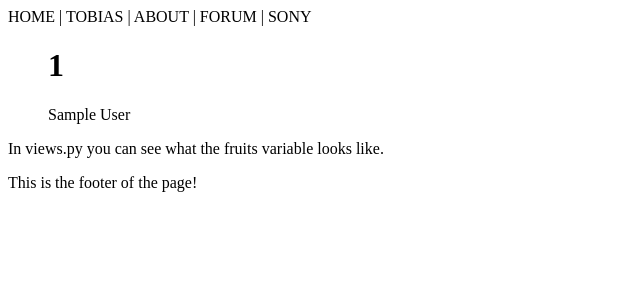
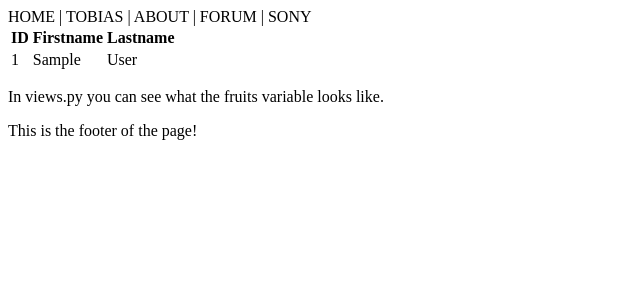
Before and after one commit to baurdiy/my_tennis_club_app_practice, a Django app: page /testing/ in a window 1280 px wide. Shown: the top 300 px of the page, without its empty margins (0-640 px from the left). Run offline with Django 4.2, Linux system fonts and the light colour scheme; tables that the repository leaves empty hold one stand-in row (values such as "Sample post").

Commit message:
all() method

```diff
--- a/app_env/my_tennis_club/members/templates/template.html
+++ b/app_env/my_tennis_club/members/templates/template.html
@@ -8,7 +8,24 @@
 <body>
     {% include "mymenu.html" with me="TOBIAS" sponsor="SONY" %}
 
-    <ul>
+    <table>
+        <tr>
+            <th>ID</th>
+            <th>Firstname</th>
+            <th>Lastname</th>
+        </tr>
+        {% for x in mymembers %}
+            <tr>
+                <td>{{ x.id }}</td>
+                    <td>{{ x.firstname }}</td>
+                <td>{{ x.lastname }}</td>
+            </tr>
+        {% endfor %}
+    </table>
+
+
+
+    <!-- <ul>
         {% for x in members %}
            <h1>{{ x.id }}</h1>
            <p>
@@ -16,7 +33,7 @@
                 {{ x.lastname }}
            </p>
         {% endfor %}
-    </ul>
+    </ul> -->
 
     <p>In views.py you can see what the fruits variable looks like.</p>
 
--- a/app_env/my_tennis_club/members/views.py
+++ b/app_env/my_tennis_club/members/views.py
@@ -27,9 +27,9 @@ def main(request):
 
 
 def testing(request):
-    mymembers = Member.objects.all().values()
+    mydata = Member.objects.all()
     template = loader.get_template('template.html')
     context = {
-        'members': mymembers,
+        'mymembers': mydata,
     }
     return HttpResponse(template.render(context, request))
```
